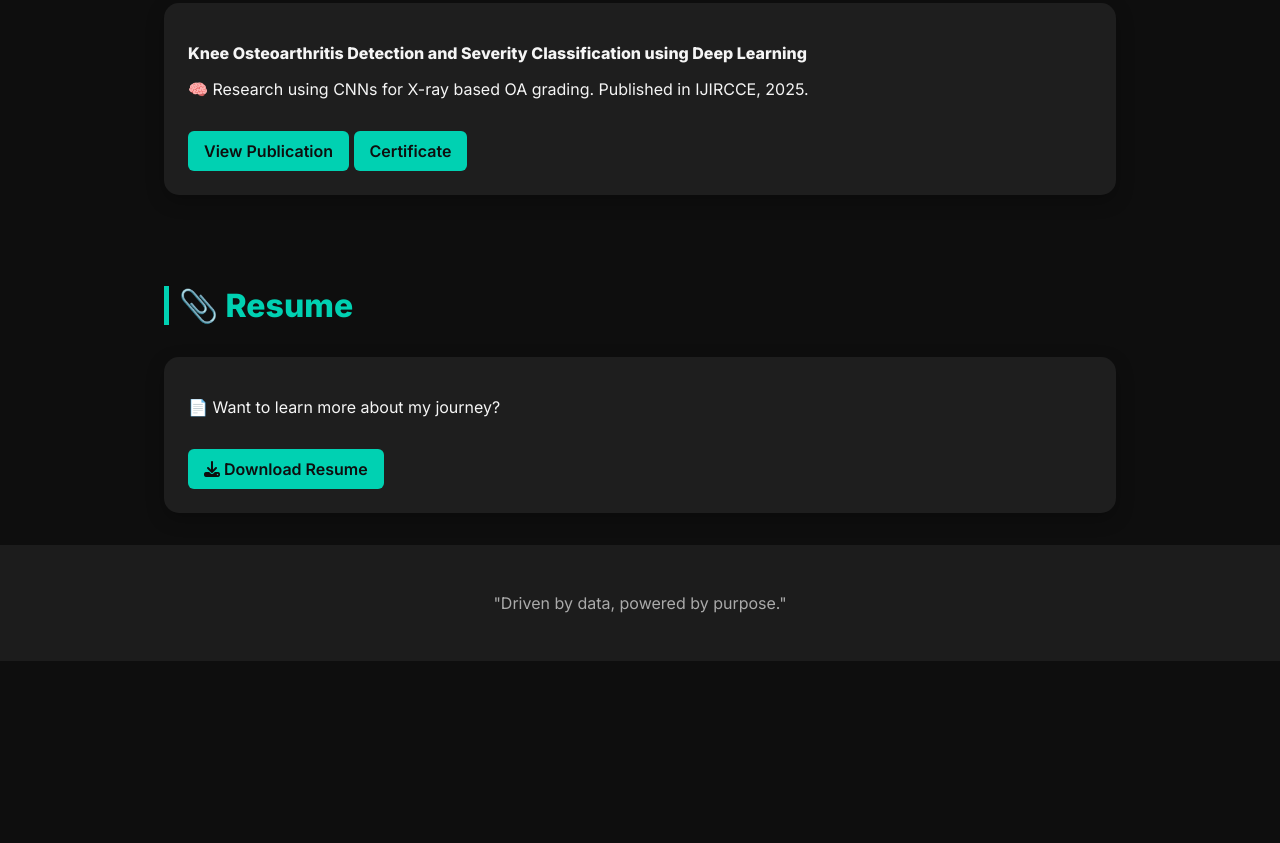
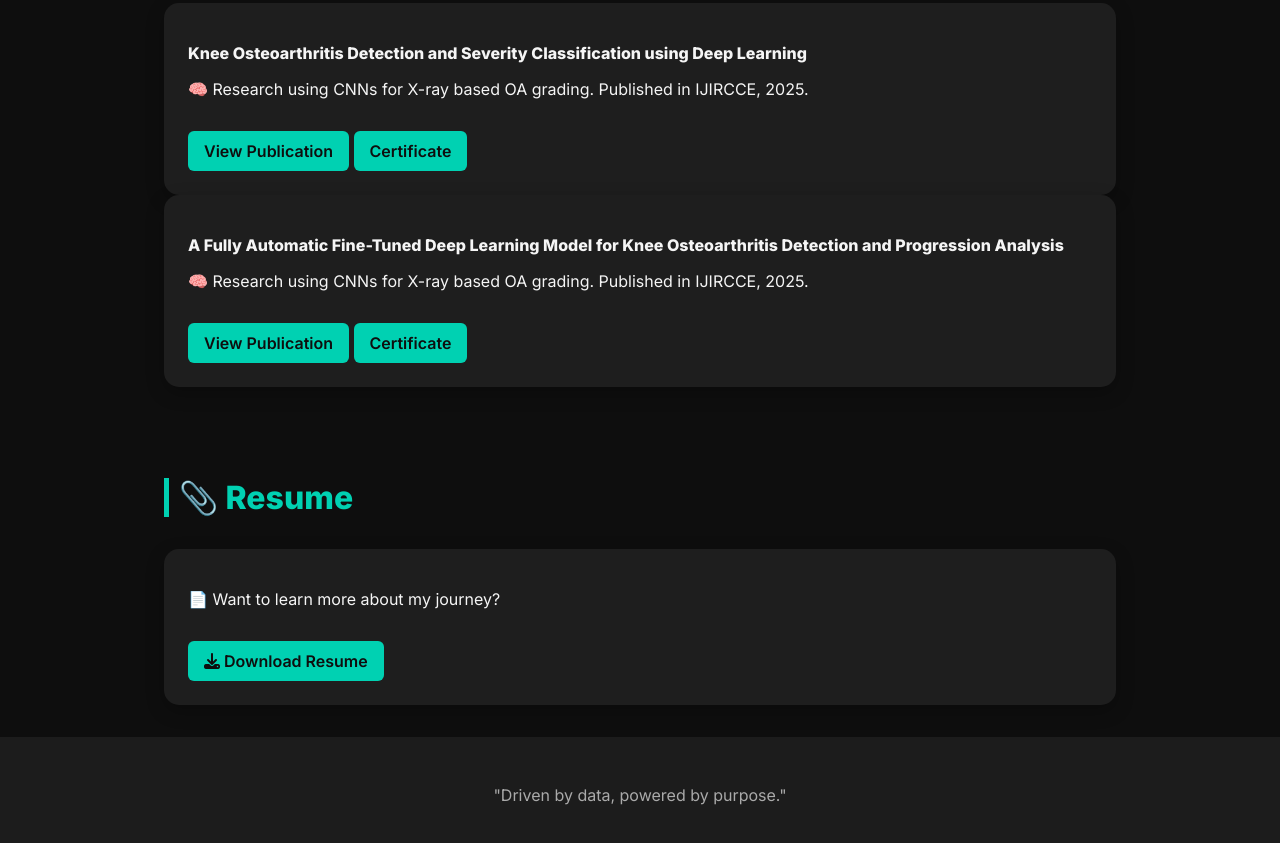
Before and after one commit to Rajath-H-M/RAJATH-H-M.github.io, a plain HTML site: page index.html in a window 1280 px wide. Shown: the part 2506-3349 px from the top of the page. Before the commit the page ends 3167 px from the top, so only its background shows below. Drawn offline with Linux system fonts and the light colour scheme.

Commit message:
Update index.html

```diff
--- a/index.html
+++ b/index.html
@@ -406,13 +406,21 @@
       <a class="button" href="publish_rajath.pdf" target="_blank">View Publication</a>
       <a class="button" href="publish_certificate_Rajath H M.pdf" target="_blank">Certificate</a>
     </div>
+    <div class="card">
+      <p><strong>A Fully Automatic Fine-Tuned Deep Learning
+                Model for Knee Osteoarthritis Detection and
+                Progression Analysis</strong></p>
+      <p>🧠 Research using CNNs for X-ray based OA grading. Published in IJIRCCE, 2025.</p>
+      <a class="button" href="RESEARCH_PAPER.pdf" target="_blank">View Publication</a>
+      <a class="button" href="CERTIFICATE.pdf" target="_blank">Certificate</a>
+    </div>
   </section>
 
   <section id="contact">
     <h2>📎 Resume</h2>
     <div class="card">
       <p>📄 Want to learn more about my journey?</p>
-      <a class="button" href="Rajath-CSE.pdf" download><i class="fas fa-download"></i> Download Resume</a>
+      <a class="button" href="Rajath_SDE.pdf" download><i class="fas fa-download"></i> Download Resume</a>
     </div>
   </section>
 
```
